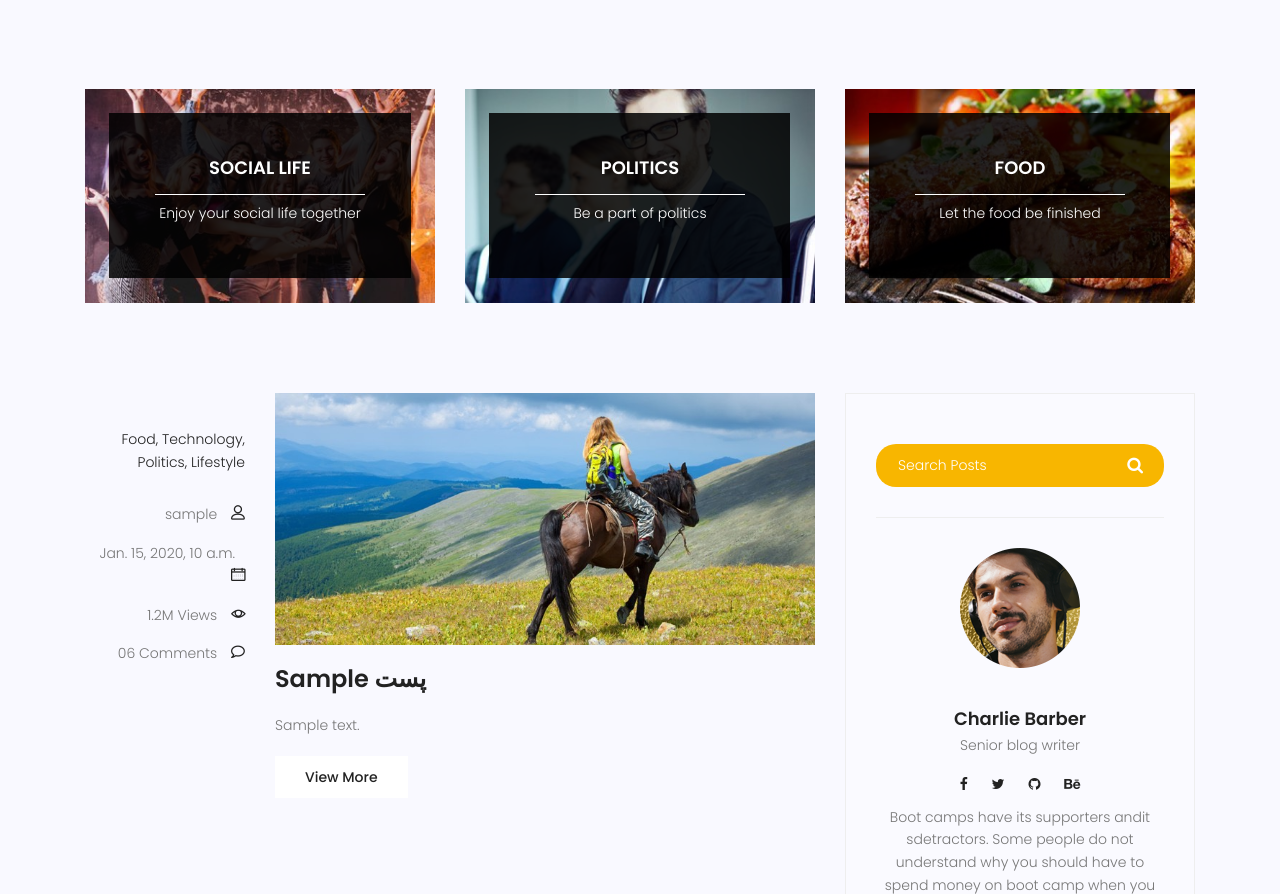
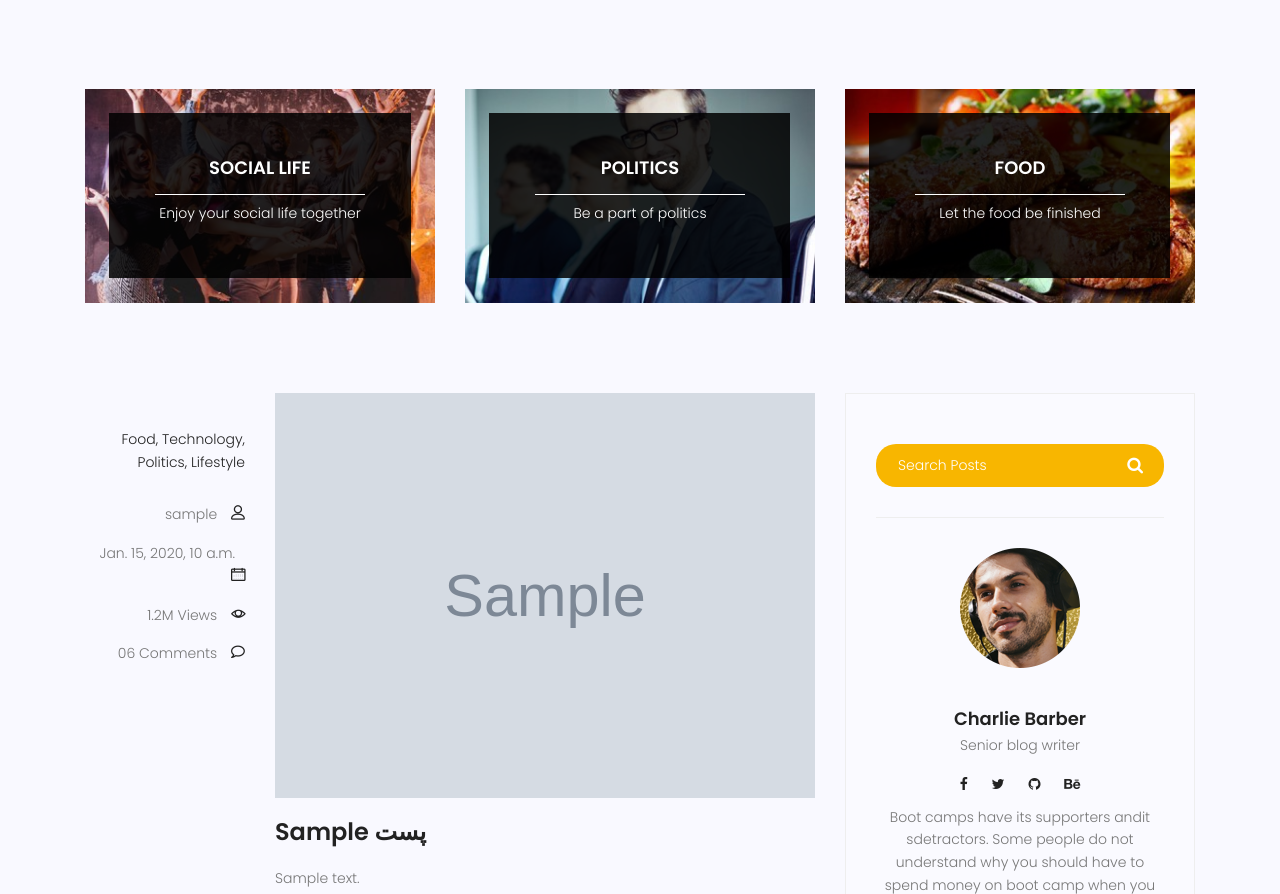
Before and after one commit to solaimooon/my_site_1, a Django app: page /blog/ in a window 1280 px wide. Shown: the part 689-1583 px from the top of the page. Run offline with Django 5.2, Linux system fonts and the light colour scheme; tables that the repository leaves empty hold one stand-in row (Sample ...); some libraries are stand-ins or nearby versions.

Commit message:
add pucture in templte

```diff
--- a/templates/blog/blog-home.html
+++ b/templates/blog/blog-home.html
@@ -103,7 +103,7 @@
 								</div>
 								<div class="col-lg-9 col-md-9 ">
 									<div class="feature-img">
-										<img class="img-fluid" src={% static 'img/blog/feature-img1.jpg' %} alt="">
+										<img class="img-fluid" src={{ post.picture.url }} alt="">
 									</div>
 									<a class="posts-title" href="{{ post.id }}/"><h3>{{ post.title }}</h3></a>
 									<p class="excert">
--- a/templates/blog/blog-single.html
+++ b/templates/blog/blog-single.html
@@ -26,7 +26,7 @@
 							<div class="single-post row">
 								<div class="col-lg-12">
 									<div class="feature-img">
-										<img class="img-fluid" src={% static 'img/blog/feature-img1.jpg' %} alt="">
+										<img class="img-fluid" src={{ post_detail_notlist_key.picture.url }} alt="">
 									</div>
 								</div>
 								<div class="col-lg-3  col-md-3 meta-details">
```
